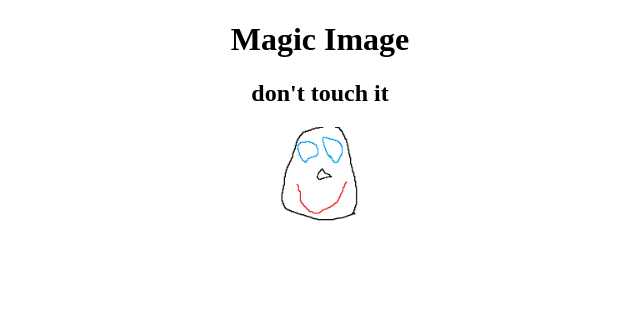
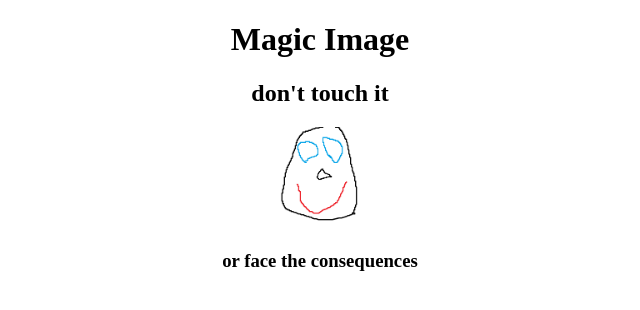
Before and after one commit to Ldwrnl/Funnyfaces, a plain HTML site: page index.html in a window 1280 px wide. Shown: the whole page, without its empty margins (320-960 px from the left). Drawn offline with Linux system fonts and the light colour scheme.

Commit message:
new line consequences added

```diff
--- a/index.html
+++ b/index.html
@@ -22,6 +22,7 @@
     onmouseover="this.src='Meisterwerk2.jpg'"
     onmouseout="this.src='Meisterwerk.jpg'"
     />
+    <h3>or face the consequences</h3>
 
 
 </body>
```
